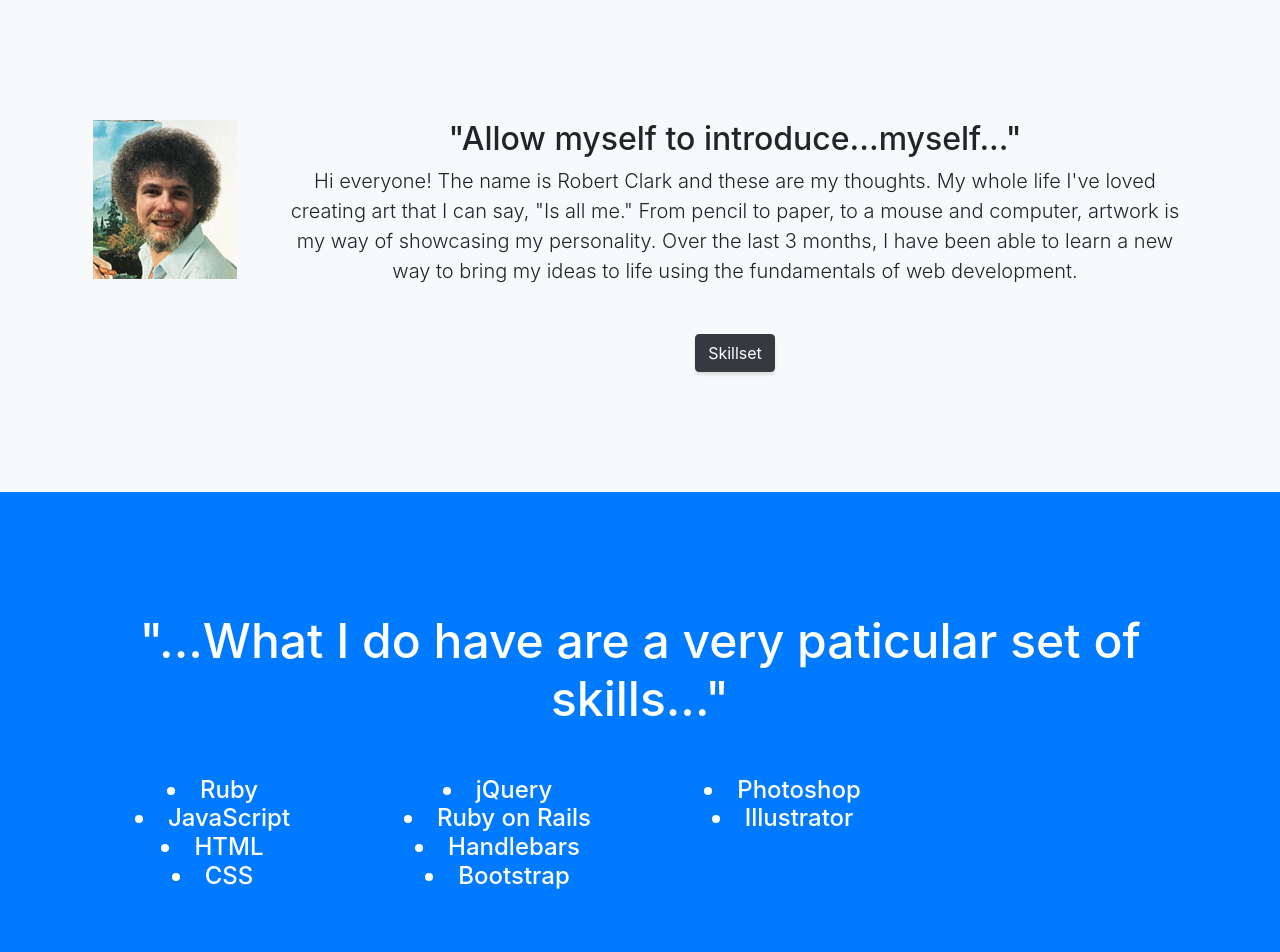
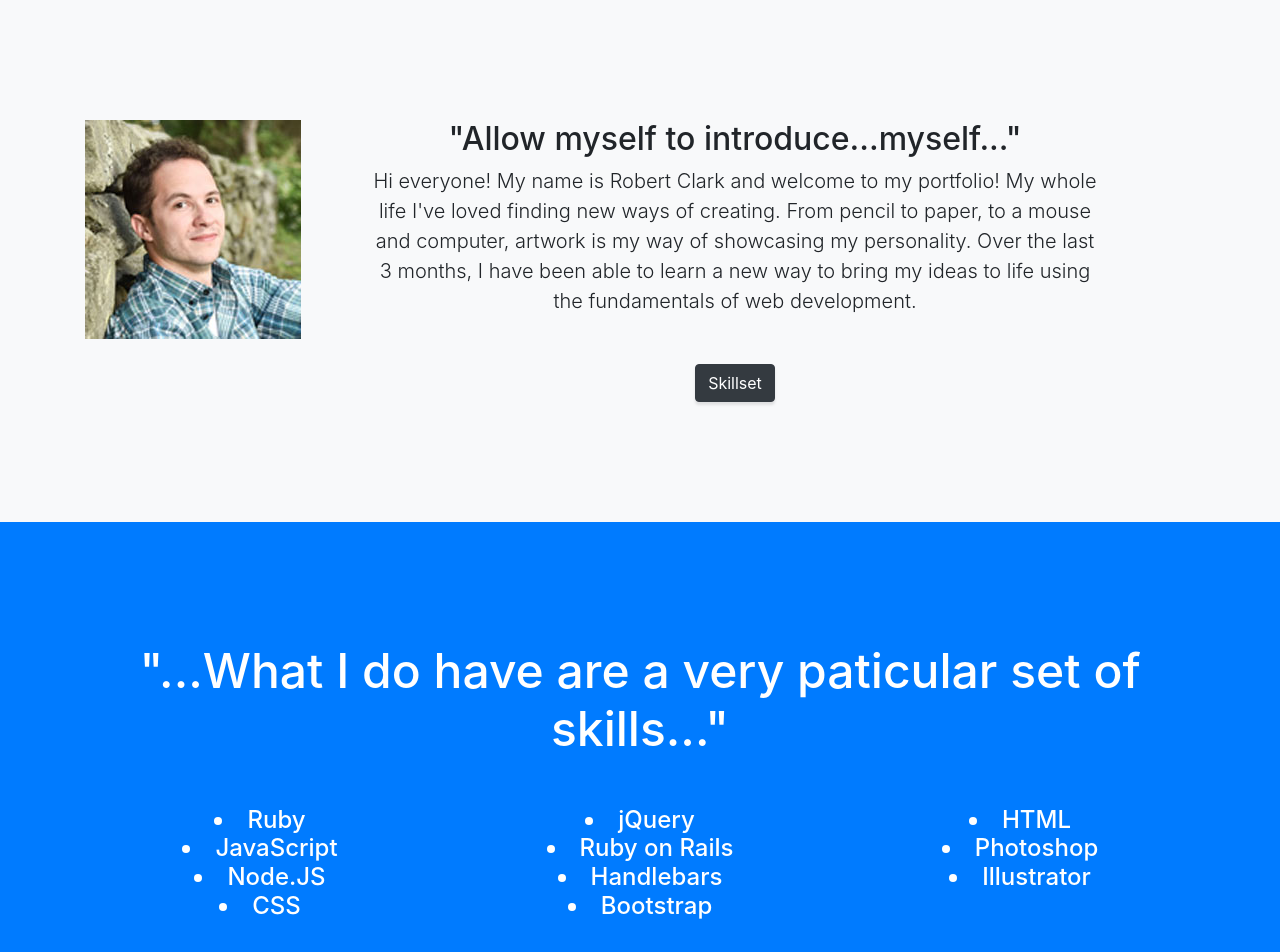
Before and after one commit to clark-rob/clark-rob.github.io, a website with bundled scripts: page index.html in a window 1280 px wide. Shown: the part 800-1752 px from the top of the page. Built offline with nearby package versions, Linux system fonts and the light colour scheme.

Commit message:
HTML and CSS update
- added new profile photo
- added Level-Up pic to projects
  - created link to deployed site

```diff
--- a/css/stylish-portfolio.css
+++ b/css/stylish-portfolio.css
@@ -204,7 +204,7 @@ h6 {
   background: #343a40;
 }
 
-.service-icon {
+/* .service-icon {
   background-color: #fff;
   color: #1D809F;
   height: 7rem;
@@ -214,7 +214,7 @@ h6 {
   font-size: 2.25rem;
   -webkit-box-shadow: 0 3px 3px 0 rgba(0, 0, 0, 0.1);
   box-shadow: 0 3px 3px 0 rgba(0, 0, 0, 0.1);
-}
+} */
 
 /* .callout {
   padding: 15rem 0;
--- a/index.html
+++ b/index.html
@@ -54,8 +54,9 @@
 
     <!-- Header -->
     <header class="masthead d-flex">
-      <div class="container text-center my-auto">
+      <div class="container">
         <h1 class="mb-1">Robert Clark</h1>
+        <br>
         <h3 class="mb-5">
           <em>Web Developer | Graphic Designer | Creator</em>
         </h3>
@@ -68,10 +69,12 @@
     <section class="content-section bg-light" id="about">
       <div class="container text-center">
         <div class="row">
-          <div class='col'><img src="img/rob-ross.jpg" alt="Rob-Ross"></div>
-          <div class="col-lg-10 mx-auto">
+          <div class="col-2 rounded float-left">
+            <img src="img/profile.jpg" alt="My Lovely Face">
+          </div>
+          <div class="col-8 mx-auto">
             <h2>"Allow myself to introduce...myself..."</h2>
-            <p class="lead mb-5">Hi everyone! The name is Robert Clark and these are my thoughts. My whole life I've loved creating art that I can say, "Is all me." From pencil to paper, to a mouse and computer, artwork is my way of showcasing my personality. Over the last 3 months, I have been able to learn a new way to bring my ideas to life using the fundamentals of web development.</p>
+            <p class="lead mb-5">Hi everyone! My name is Robert Clark and welcome to my portfolio! My whole life I've loved finding new ways of creating. From pencil to paper, to a mouse and computer, artwork is my way of showcasing my personality. Over the last 3 months, I have been able to learn a new way to bring my ideas to life using the fundamentals of web development.</p>
             <a class="btn btn-dark btn-xl js-scroll-trigger" href="#skillset">Skillset</a>
           </div>
         </div>
@@ -86,18 +89,18 @@
           <h2 class="mb-5">"...What I do have are a very paticular set of skills..."</h2>
         </div>
         <div class="row">
-          <div class="col-lg-3 col-md-6 mb-5 mb-lg-0">
+          <div class="col-lg-4 col-md-6 mb-5 mb-lg-0">
             <!-- <span class="service-icon rounded-circle mx-auto mb-3">
               <i class="icon-screen-smartphone"></i>
             </span> -->
             <h4>
               <li>Ruby</li>
               <li>JavaScript</li>
-              <li>HTML</li>
+              <li>Node.JS</li>
               <li>CSS</li>
             </h4>
           </div>
-          <div class="col-lg-3 col-md-6 mb-5 mb-lg-0">
+          <div class="col-lg-4 col-md-6 mb-5 mb-lg-0">
             <!-- <span class="service-icon rounded-circle mx-auto mb-3">
               <i class="icon-pencil"></i>
             </span> -->
@@ -108,11 +111,12 @@
               <li>Bootstrap</li>
             </h4>
           </div>
-          <div class="col-lg-3 col-md-6 mb-5 mb-md-0">
+          <div class="col-lg-4 col-md-6 mb-5 mb-lg-0">
             <!-- <span class="service-icon rounded-circle mx-auto mb-3">
               <i class="icon-like"></i>
             </span> -->
             <h4>
+              <li>HTML</li>
               <li>Photoshop</li>
               <li>Illustrator</li>
             </h4>
@@ -159,14 +163,14 @@
             </a>
           </div>
           <div class="col-lg-6">
-            <a class="portfolio-item" href="#">
+            <a class="portfolio-item" href="https://clark-rob.github.io/level-up-client/">
               <span class="caption">
                 <span class="caption-content">
                   <h2>Level Up</h2>
                   <p class="mb-0">A personal logging app that allows a signed in user to track their personal video game collection.</p>
                 </span>
               </span>
-              <img class="img-fluid" src="img/portfolio-2.jpg" alt="">
+              <img class="img-fluid" src="img/level-up.png" alt="Level-Up">
             </a>
           </div>
           <div class="col-lg-6">
```
Also changed, not shown: img/level-up.png (added), img/portfolio-1.jpg (deleted), img/portfolio-2.jpg (deleted), img/profile.jpg (added), img/rob-ross.jpg (deleted), img/yolo-rock.jpg (deleted).
